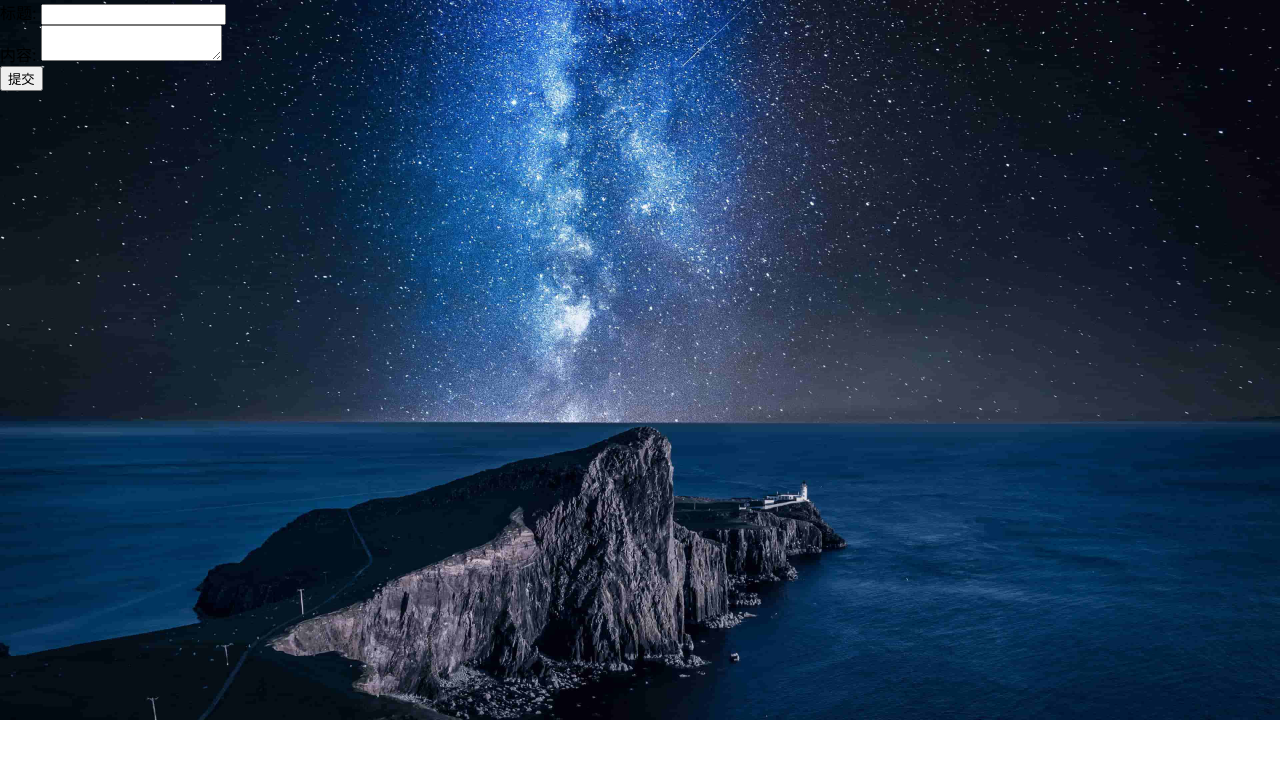
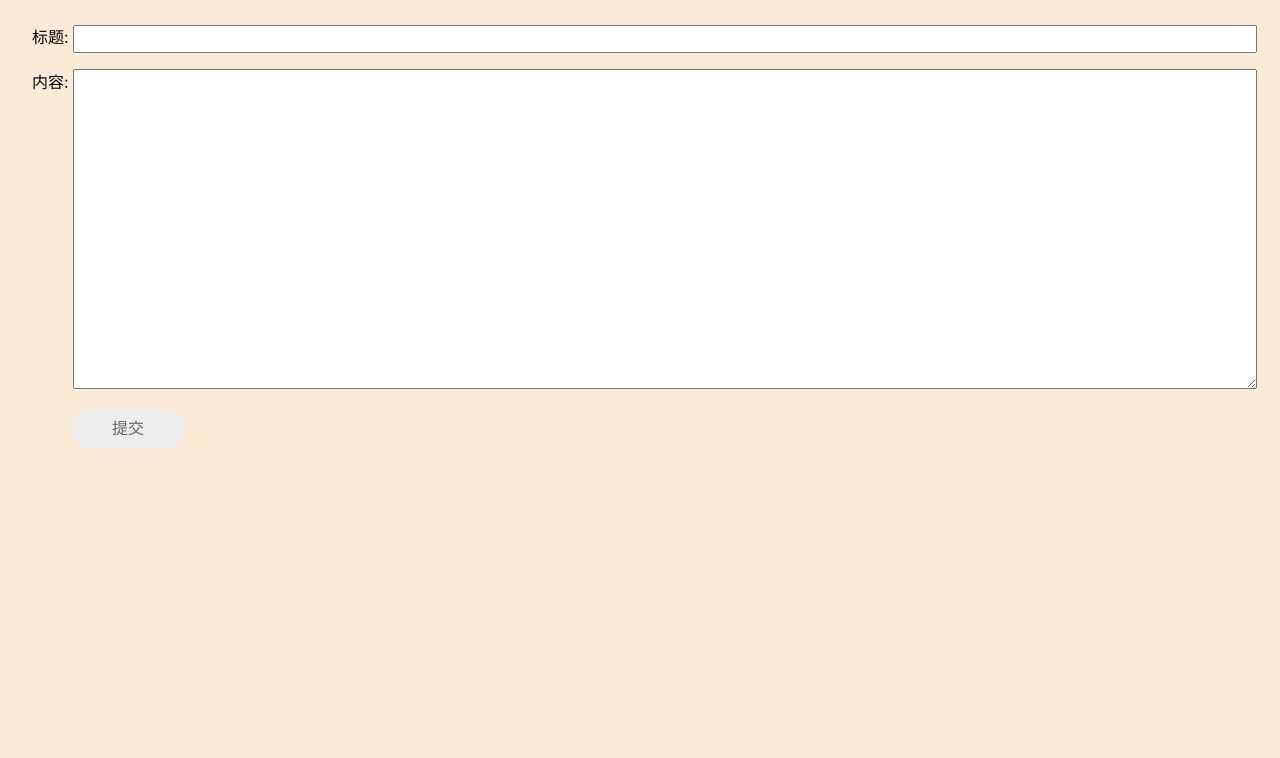
Before and after one commit to Matthrews/nextjs-typeorm-bloger, a Next.js app: page /posts/new in a window 1280 px wide. Shown: the top 758 px of the page. Built offline with nearby package versions, Linux system fonts and the light colour scheme.

Commit message:
style(*.tsx, *.css,): 博客网站美化
1. 数据库切换到bloger_dev下进行开发
2. 搭建个人博客网站
3. CSS美化网站

```diff
--- a/hooks/useForm.tsx
+++ b/hooks/useForm.tsx
@@ -10,6 +10,7 @@ type FormField<T> = {
     label: string;
     type: 'text' | 'password' | 'textarea';
     key: keyof T;
+    className?: string;
 }
 /**
  * useForm options
@@ -70,8 +71,9 @@ export function useForm<T>(options: useFormOptions<T>) {
 
     const form = <form onSubmit={_onSubmit}>
         {
-            fields.map(({key, label, type}, index) => <div key={index}>
-                <label>{label}{
+            fields.map(({key, label, type, className}, index) => <div key={index} className={className}>
+                <label><span>{label}</span>
+                    {
                         type === 'textarea' ?
                             <textarea value={formData[key].toString()}
                                       onChange={(e) => onChange(key, e)}/> :
--- a/ormconfig.json
+++ b/ormconfig.json
@@ -4,7 +4,7 @@
   "port": 5432,
   "username": "bloger",
   "password": "bloger",
-  "database": "bloger_prod",
+  "database": "bloger_dev",
   "synchronize": false,
   "logging": false,
   "entities": [
--- a/package.json
+++ b/package.json
@@ -13,8 +13,11 @@
     "seed": "node dist/seed.js"
   },
   "dependencies": {
+    "@bytemd/plugin-gfm": "^1.4.0",
+    "@bytemd/react": "^1.4.0",
     "axios": "^0.21.1",
     "concurrently": "^6.0.0",
+    "github-markdown-css": "^4.0.0",
     "gray-matter": "^4.0.2",
     "lodash": "^4.17.21",
     "marked": "^2.0.0",
@@ -34,6 +37,8 @@
     "@babel/cli": "^7.13.0",
     "@babel/core": "^7.13.8",
     "@babel/plugin-proposal-decorators": "^7.13.5",
+    "@babel/preset-env": "^7.13.8",
+    "@babel/preset-react": "^7.12.13",
     "@types/axios": "^0.14.0",
     "@types/lodash": "^4.14.168",
     "@types/marked": "^1.2.2",
--- a/pages/_app.js
+++ b/pages/_app.js
@@ -1,17 +1,17 @@
 import React from "react";
 import Head from "next/head";
-import 'styles/globals.css'
+import 'styles/globals.css';
 
-function MyApp({ Component, pageProps }) {
+function MyApp({Component, pageProps}) {
     return <div className="app">
         <Head>
-            <meta charSet="utf8" version='1' />
-            <title>京东(JD.COM)-正品低价、品质保障、配送及时、轻松购物！</title>
+            <meta charSet="utf8" version='1'/>
+            <title>Oliver的个人博客网站</title>
             <meta name="viewport"
-                content="width=device-width, initial-scale=1.0, maximum-scale=1.0, user-scalable=yes" />
+                  content="width=device-width, initial-scale=1.0, maximum-scale=1.0, user-scalable=yes"/>
             <meta name="description"
-                content="京东JD.COM-专业的综合网上购物商城,销售家电、数码通讯、电脑、家居百货、服装服饰、母婴、图书、食品等数万个品牌优质商品.便捷、诚信的服务，为您提供愉悦的网上购物体验!" />
-            <meta name="Keywords" content="网上购物,网上商城,手机,笔记本,电脑,MP3,CD,VCD,DV,相机,数码,配件,手表,存储卡,京东" />
+                  content="Oliver-一个简单的个人博客网站!"/>
+            <meta name="Keywords" content="博客,Oliver,技术,分享"/>
         </Head>
         <Component {...pageProps} />
     </div>
--- a/pages/posts/new.tsx
+++ b/pages/posts/new.tsx
@@ -4,15 +4,14 @@ import {NextPage} from 'next';
 import {useForm} from 'hooks/useForm';
 import axios from 'axios';
 
-
 const PostNew: NextPage = () => {
     const {form} = useForm({
         initFormData: {title: '', content: ''},
         fields: [
-            {label: '标题: ', type: 'text', key: 'title'},
-            {label: '内容: ', type: 'textarea', key: 'content'}
+            {label: '标题: ', type: 'text', key: 'title', className: 'post-title'},
+            {label: '内容: ', type: 'textarea', key: 'content', className: 'post-content'}
         ],
-        buttons: [<button type="submit">提交</button>],
+        buttons: [<button type="submit" className="button button-action button-pill">提交</button>],
         submit: {
             request: formData => axios.post(`/api/v2/posts`, formData),
             success: () => {
@@ -22,7 +21,46 @@ const PostNew: NextPage = () => {
         }
     });
 
-    return <div>{form}</div>;
+    return <div className="post-new">
+        {form}
+        <style jsx global>{`
+          .post-new form {
+            padding: 1rem 1.5rem;
+            display: flex;
+            flex-flow: column nowrap;
+          }
+          .post-new form div{
+            margin: .5rem;
+          }
+          .post-new form .post-title {
+            display: flex;
+          }
+          .post-new form .post-title input{
+            //width: 100vw;
+            width: calc(100vw - 96px);
+            height: 2.1em;
+          }
+          .post-new form .post-title span {
+            white-space: nowrap;
+          }
+
+          .post-new form .post-content {
+            display: flex;
+          }
+          .post-new form .post-content textarea {
+            //width: 100vw;
+            width: calc(100vw - 96px);
+            height: 24em;  // height=(40/3)*24=320px
+          }
+          .post-new form .post-content span {
+            white-space: nowrap;
+            vertical-align: top;
+          }
+          .post-new form .button {
+            margin: 0 2.5rem;
+          }
+        `}</style>
+    </div>;
 };
 
 
--- a/styles/Home.module.css
+++ b/styles/Home.module.css
@@ -5,4 +5,5 @@
     flex-direction: column;
     justify-content: center;
     align-items: center;
+    background: aqua;
 }
--- a/styles/globals.css
+++ b/styles/globals.css
@@ -1,13 +1,11 @@
+/*css resets*/
 html,
 body {
     padding: 0;
     margin: 0;
     font-family: -apple-system, BlinkMacSystemFont, Segoe UI, Roboto, Oxygen,
     Ubuntu, Cantarell, Fira Sans, Droid Sans, Helvetica Neue, sans-serif;
-  background-color: transparent;
-  background-size: cover;
-  background-repeat: no-repeat;
-  background-image: url(/island.jpg);
+    background: antiquewhite;
 }
 
 ul,
@@ -22,3 +20,64 @@ li {
 a {
     text-decoration: none;
 }
+
+h1 {
+    color: cadetblue;
+}
+
+
+/*button style*/
+.button {
+    color: #666;
+    background-color: #EEE;
+    font-weight: 300;
+    font-size: 16px;
+    font-family: "Helvetica Neue Light", "Helvetica Neue", Helvetica, Arial, "Lucida Grande", sans-serif;
+    text-decoration: none;
+    text-align: center;
+    line-height: 40px;
+    height: 40px;
+    padding: 0 40px;
+    margin: 0;
+    display: inline-block;
+    appearance: none;
+    cursor: pointer;
+    border: none #EEE;
+    -webkit-box-sizing: border-box;
+    -moz-box-sizing: border-box;
+    box-sizing: border-box;
+    -webkit-transition-property: all;
+    transition-property: all;
+    -webkit-transition-duration: .3s;
+    transition-duration: .3s;
+}
+
+.button-pill {
+    border-radius: 200px;
+}
+
+.button-action:hover, .button-action:focus, .button-action-flat:hover, .button-action-flat:focus {
+    background-color: cadetblue;
+    border-color: cadetblue;
+    color: #FFF;
+}
+
+.button:active, .button.active, .button.is-active {
+    text-shadow: 0 1px 0 rgba(255, 255, 255, .3);
+    text-decoration: none;
+    background-color: #eeeeee;
+    border-color: #cfcfcf;
+    color: #d4d4d4;
+    transition-duration: 0s;
+    box-shadow: inset 0 1px 3px rgba(0, 0, 0, .2);
+}
+
+/*header style*/
+header {
+    display: flex;
+    align-items: center;
+}
+
+header > h1 {
+    margin-right: auto;
+}
```
Also changed, not shown: hooks/useMarkdown.tsx (added, +24 -0 lines), pages/index.tsx (+22 -17 lines), pages/posts/[id].tsx (+38 -9 lines), pages/posts/index.tsx (+32 -10 lines), 3 other files (tests, documents, lock files or other folders). Lines whose indentation alone changed are shown as unchanged.
